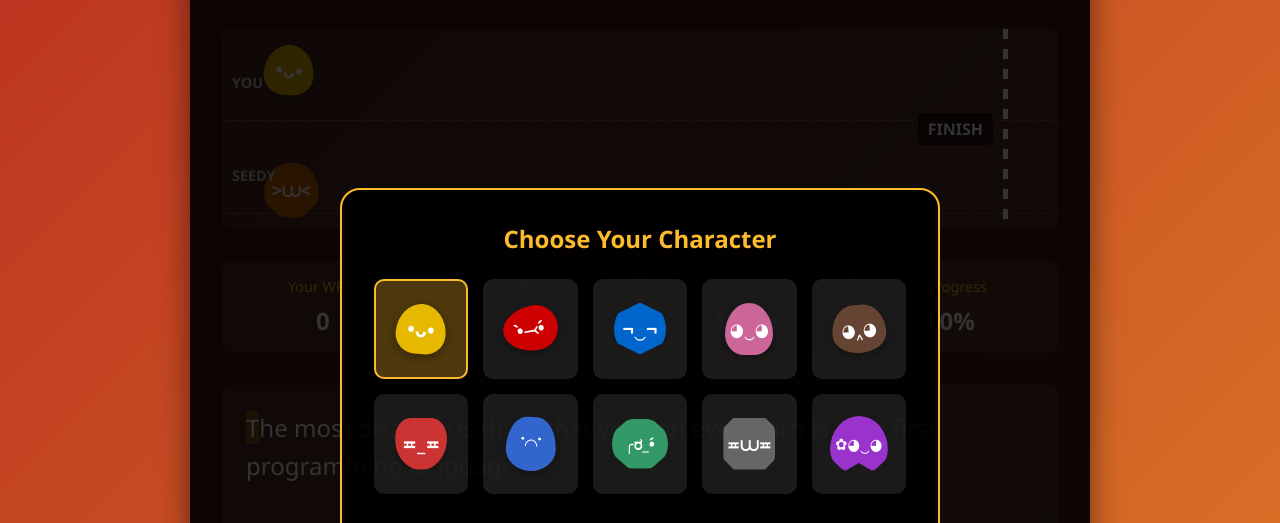
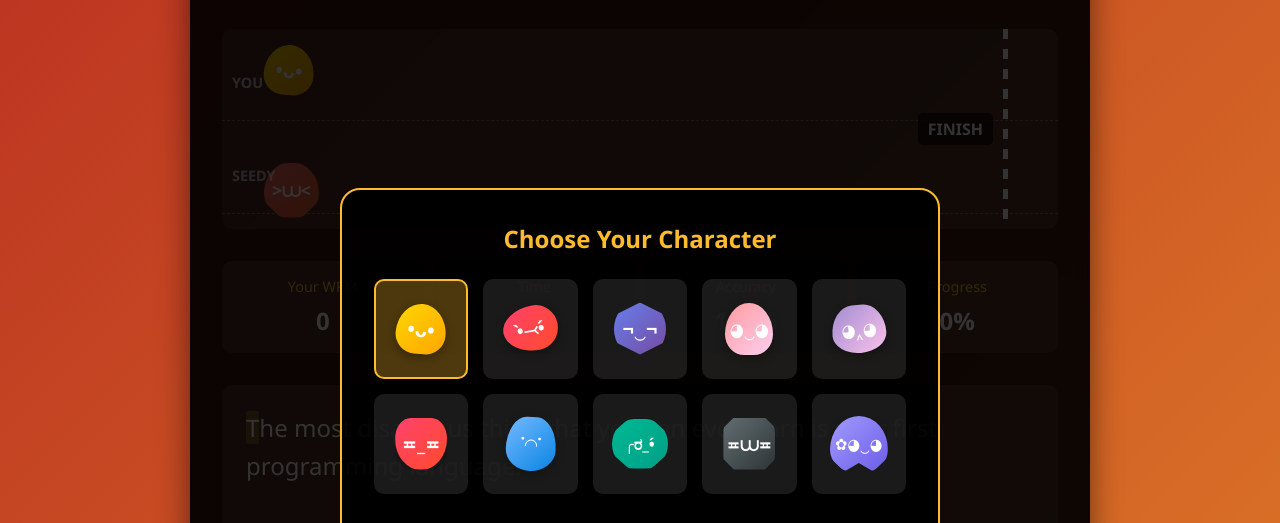
Before and after one commit to Seedy2007/Seedy-Typey, a plain HTML site: page game.html in a window 1280 px wide. Both pictures are taken after a click on the button "Change Character". Shown: the part 203-726 px from the top of the page. Drawn offline with Linux system fonts and the light colour scheme.

Commit message:
colors !!

```diff
--- a/css/style.css
+++ b/css/style.css
@@ -75,11 +75,11 @@ p {
 }
 
 .btn.primary {
-    background: linear-gradient(to right, #4CAF50, #8BC34A);
+    background: linear-gradient(to right, #4CAF50, #45a049);
 }
 
 .btn.secondary {
-    background: linear-gradient(to right, #2196F3, #03A9F4);
+    background: linear-gradient(to right, #e74c3c, #c0392b);
 }
 
 .btn.small {
@@ -186,12 +186,12 @@ p {
     box-shadow: 0 3px 10px rgba(0, 0, 0, 0.3);
 }
 
-/* Unique shapes for each character */
+/* Unique shapes and colors for each character */
 .char.happy {
     width: 50px;
     height: 50px;
     font-size: 20px;
-    background: #E6B800;
+    background: linear-gradient(135deg, #FFD700, #FFA500);
     border-radius: 50% 50% 40% 40% / 60% 60% 40% 40%;
     transform: rotate(5deg);
 }
@@ -200,7 +200,7 @@ p {
     width: 55px;
     height: 45px;
     font-size: 18px;
-    background: #CC0000;
+    background: linear-gradient(135deg, #FF416C, #FF4B2B);
     border-radius: 60% 40% 40% 60% / 50% 50% 50% 50%;
     transform: rotate(-10deg);
 }
@@ -209,7 +209,7 @@ p {
     width: 52px;
     height: 52px;
     font-size: 20px;
-    background: #0066CC;
+    background: linear-gradient(135deg, #667eea, #764ba2);
     border-radius: 40% 40% 40% 40% / 50% 50% 50% 50%;
     clip-path: polygon(50% 0%, 100% 25%, 100% 75%, 50% 100%, 0% 75%, 0% 25%);
 }
@@ -218,7 +218,7 @@ p {
     width: 48px;
     height: 52px;
     font-size: 18px;
-    background: #CC6699;
+    background: linear-gradient(135deg, #FF9A9E, #FECFEF);
     border-radius: 50% 50% 40% 40% / 60% 60% 40% 40%;
 }
 
@@ -226,7 +226,7 @@ p {
     width: 54px;
     height: 48px;
     font-size: 18px;
-    background: #664433;
+    background: linear-gradient(135deg, #A18CD1, #FBC2EB);
     border-radius: 40% 40% 50% 50% / 60% 60% 40% 40%;
     transform: rotate(-5deg);
 }
@@ -235,7 +235,7 @@ p {
     width: 52px;
     height: 52px;
     font-size: 20px;
-    background: #CC3333;
+    background: linear-gradient(135deg, #FF416C, #FF4B2B);
     border-radius: 30% 30% 50% 50% / 40% 40% 60% 60%;
     clip-path: polygon(20% 0%, 80% 0%, 100% 20%, 100% 80%, 80% 100%, 20% 100%, 0% 80%, 0% 20%);
 }
@@ -244,7 +244,7 @@ p {
     width: 50px;
     height: 54px;
     font-size: 18px;
-    background: #3366CC;
+    background: linear-gradient(135deg, #74b9ff, #0984e3);
     border-radius: 40% 40% 50% 50% / 60% 60% 40% 40%;
     transform: rotate(3deg);
 }
@@ -253,7 +253,7 @@ p {
     width: 56px;
     height: 50px;
     font-size: 16px;
-    background: #339966;
+    background: linear-gradient(135deg, #00b894, #00a085);
     border-radius: 40% 40% 40% 40% / 50% 50% 50% 50%;
     clip-path: polygon(30% 0%, 70% 0%, 100% 30%, 100% 70%, 70% 100%, 30% 100%, 0% 70%, 0% 30%);
 }
@@ -262,7 +262,7 @@ p {
     width: 52px;
     height: 52px;
     font-size: 18px;
-    background: #666666;
+    background: linear-gradient(135deg, #636e72, #2d3436);
     border-radius: 20% 20% 20% 20% / 30% 30% 30% 30%;
     clip-path: polygon(20% 0%, 80% 0%, 100% 20%, 100% 80%, 80% 100%, 20% 100%, 0% 80%, 0% 20%);
 }
@@ -271,7 +271,7 @@ p {
     width: 58px;
     height: 56px;
     font-size: 16px;
-    background: #9933CC;
+    background: linear-gradient(135deg, #a29bfe, #6c5ce7);
     border-radius: 50% 50% 40% 40% / 60% 60% 40% 40%;
     clip-path: polygon(0% 0%, 100% 0%, 100% 75%, 75% 100%, 50% 85%, 25% 100%, 0% 75%);
 }
@@ -280,9 +280,10 @@ p {
     width: 55px;
     height: 55px;
     font-size: 18px;
-    background: #CC6600;
+    background: linear-gradient(135deg, #ff6b6b, #ee5a24);
     border-radius: 45% 45% 45% 45% / 55% 55% 45% 45%;
     clip-path: polygon(30% 0%, 70% 0%, 100% 30%, 100% 70%, 70% 100%, 30% 100%, 0% 70%, 0% 30%);
+    box-shadow: 0 4px 15px rgba(238, 90, 36, 0.4);
 }
 
 .car:hover .char {
@@ -564,9 +565,9 @@ header {
 }
 
 .incorrect {
-    color: #f44336;
+    color: #e74c3c;
     text-decoration: underline;
-    background-color: rgba(244, 67, 54, 0.1);
+    background-color: rgba(231, 76, 60, 0.1);
 }
 
 .current {
@@ -716,7 +717,7 @@ footer {
 }
 
 .player-not-ready {
-    color: #f44336;
+    color: #e74c3c;
 }
 
 .waiting-info {
```
Also changed, not shown: index.html (+1 -1 lines).
